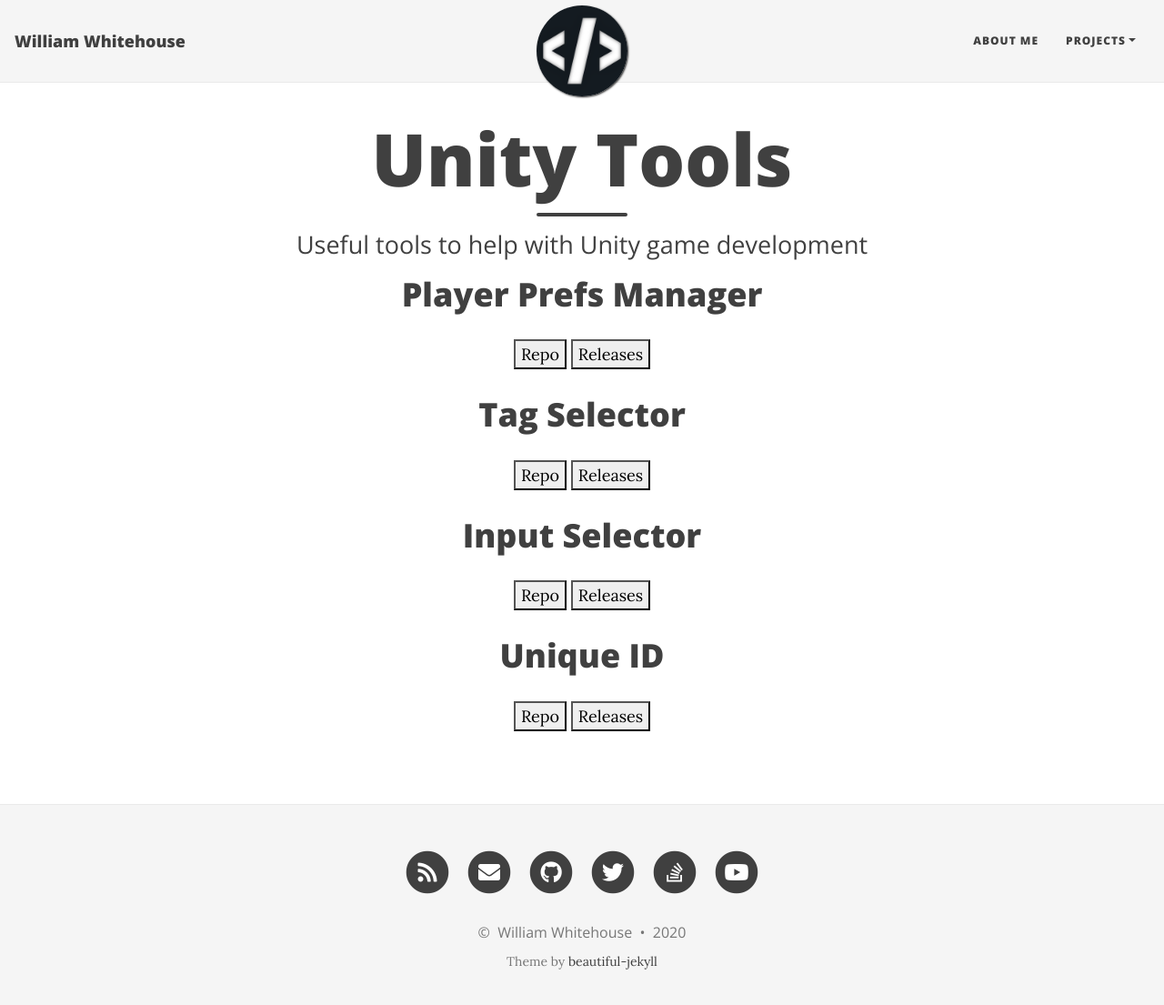
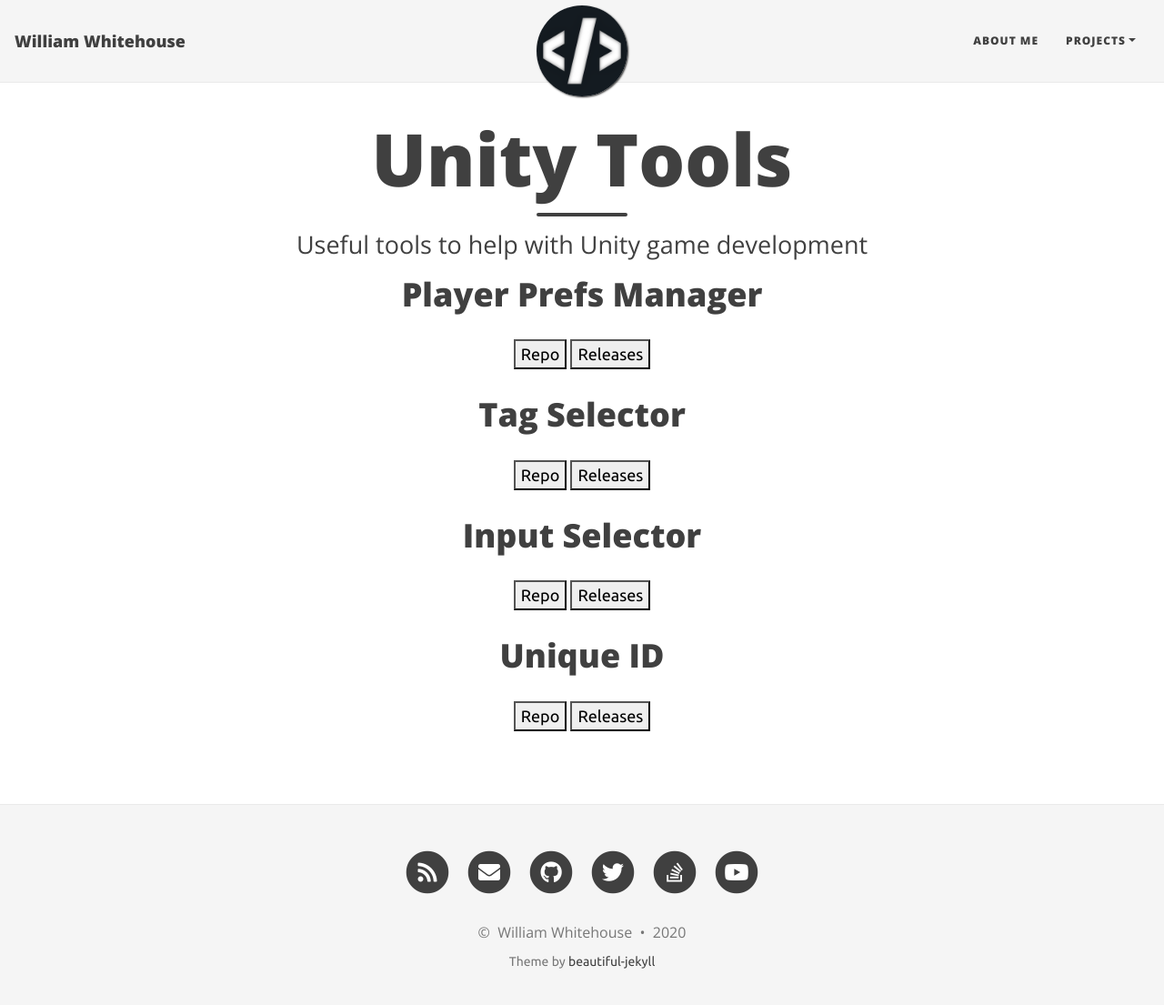
Before and after one commit to WSWhitehouse/WSWhitehouse.github.io, a Jekyll site: the page built from unitytools.md, in a window 1280 px wide and 1118 px high. Shown: the top 1105 px of the window at 91% size. Built offline with Jekyll 4.4.1, drawn with Linux system fonts in a browser that asks for light colours; nearby versions of some CDN libraries.

Commit message:
Moved fonts

```diff
--- a/assets/css/main.css
+++ b/assets/css/main.css
@@ -15,18 +15,18 @@
   font-family: 'Ubuntu';
   font-style: normal;
   font-weight: 400;
-  src: url('assets/fonts/ubuntu-v15-latin-regular.eot'); /* IE9 Compat Modes */
+  src: url('./fonts/ubuntu-v15-latin-regular.eot'); /* IE9 Compat Modes */
   src: local('Ubuntu Regular'), local('Ubuntu-Regular'),
-       url('assets/fonts/ubuntu-v15-latin-regular.eot?#iefix') format('embedded-opentype'), /* IE6-IE8 */
-       url('assets/fonts/ubuntu-v15-latin-regular.woff2') format('woff2'), /* Super Modern Browsers */
-       url('assets/fonts/ubuntu-v15-latin-regular.woff') format('woff'), /* Modern Browsers */
-       url('assets/fonts/ubuntu-v15-latin-regular.ttf') format('truetype'), /* Safari, Android, iOS */
-       url('assets/fonts/ubuntu-v15-latin-regular.svg#Ubuntu') format('svg'); /* Legacy iOS */
+       url('./fonts/ubuntu-v15-latin-regular.eot?#iefix') format('embedded-opentype'), /* IE6-IE8 */
+       url('./fonts/ubuntu-v15-latin-regular.woff2') format('woff2'), /* Super Modern Browsers */
+       url('./fonts/ubuntu-v15-latin-regular.woff') format('woff'), /* Modern Browsers */
+       url('./fonts/ubuntu-v15-latin-regular.ttf') format('truetype'), /* Safari, Android, iOS */
+       url('./fonts/ubuntu-v15-latin-regular.svg#Ubuntu') format('svg'); /* Legacy iOS */
 }
 
 
 body {
-  font-family: 'Lora', 'Times New Roman', serif;
+  font-family: 'Ubuntu', 'Times New Roman', serif;
   font-size: 1.125rem;
   color: #404040;
   position: relative;
```
Also changed, not shown: assets/css/fonts/ubuntu-v15-latin-regular.ttf (renamed from assets/fonts/ubuntu-v15-latin-regular.ttf), assets/css/fonts/ubuntu-v15-latin-regular.woff (renamed from assets/fonts/ubuntu-v15-latin-regular.woff), assets/css/fonts/ubuntu-v15-latin-regular.woff2 (renamed from assets/fonts/ubuntu-v15-latin-regular.woff2), 4 other files.
